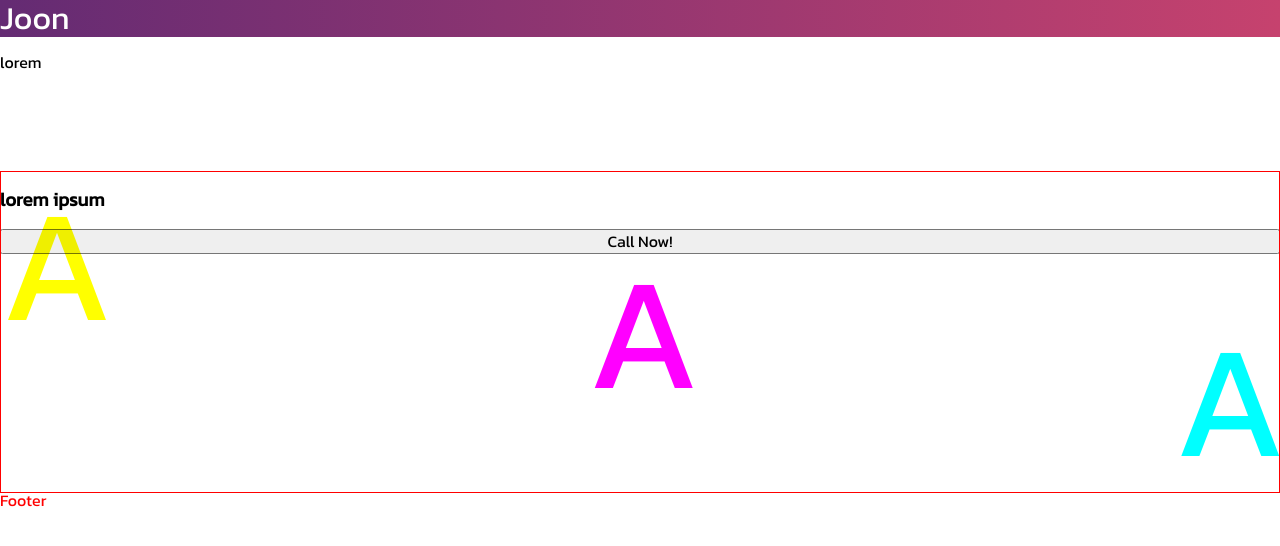
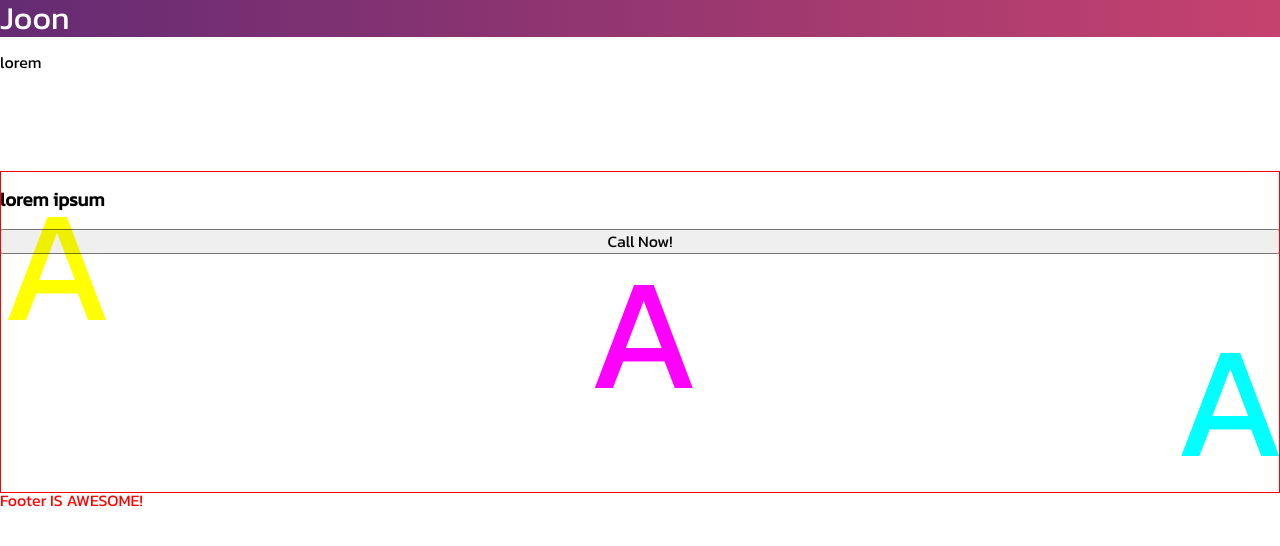
Before and after one commit to joonsubtalk/jsub, a React (Create React App) app: page / in a window 1280 px wide. Shown: the top 546 px of the page. Built offline with nearby package versions, Linux system fonts and the light colour scheme.

Commit message:
footer is awesome

```diff
--- a/src/Component/Footer/Footer.jsx
+++ b/src/Component/Footer/Footer.jsx
@@ -6,7 +6,7 @@ const Footer = () => {
     return (
         <footer className="o-footer">
             <div className="container">
-                Footer
+                Footer IS AWESOME!
             </div>
         </footer>
     )
```
